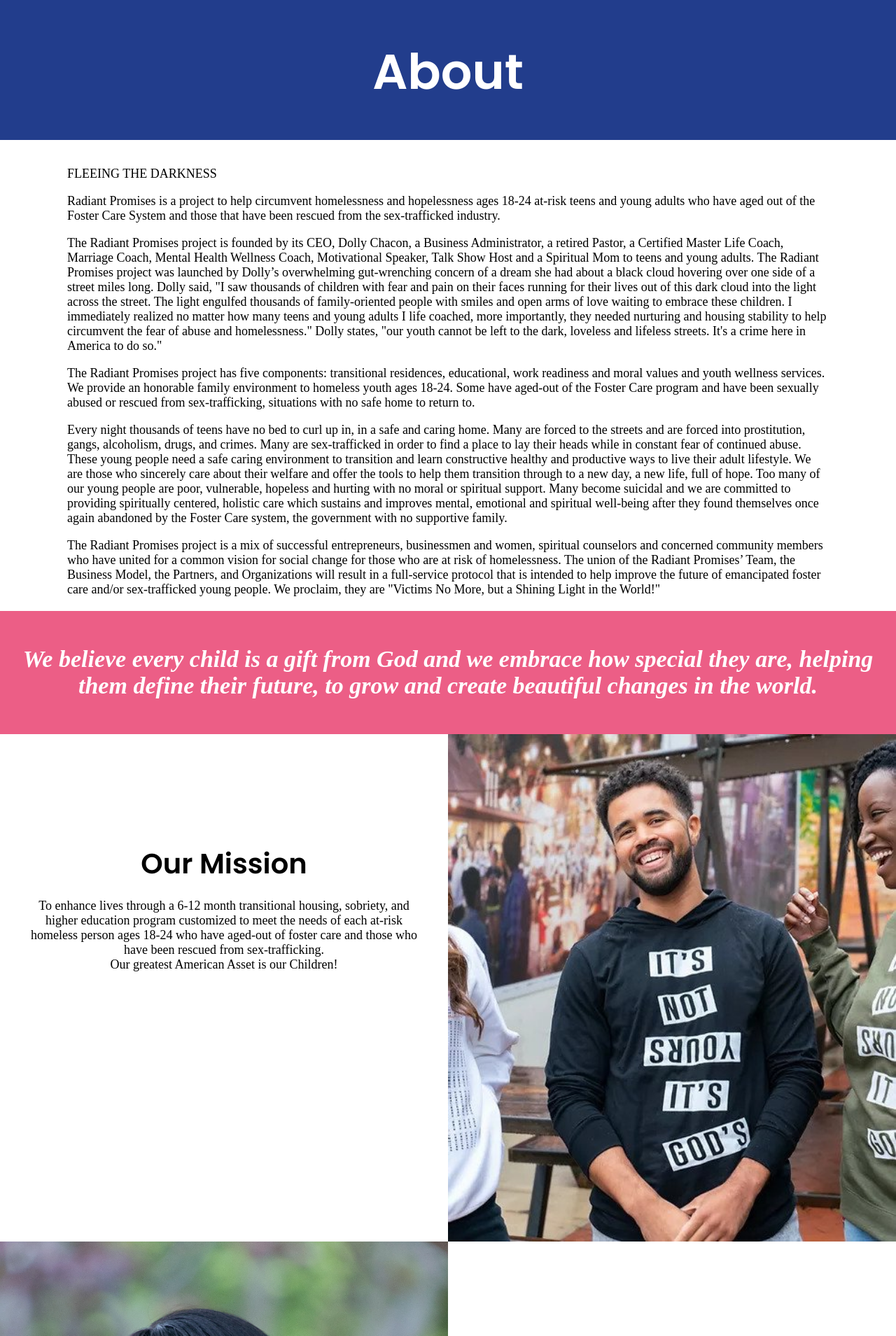
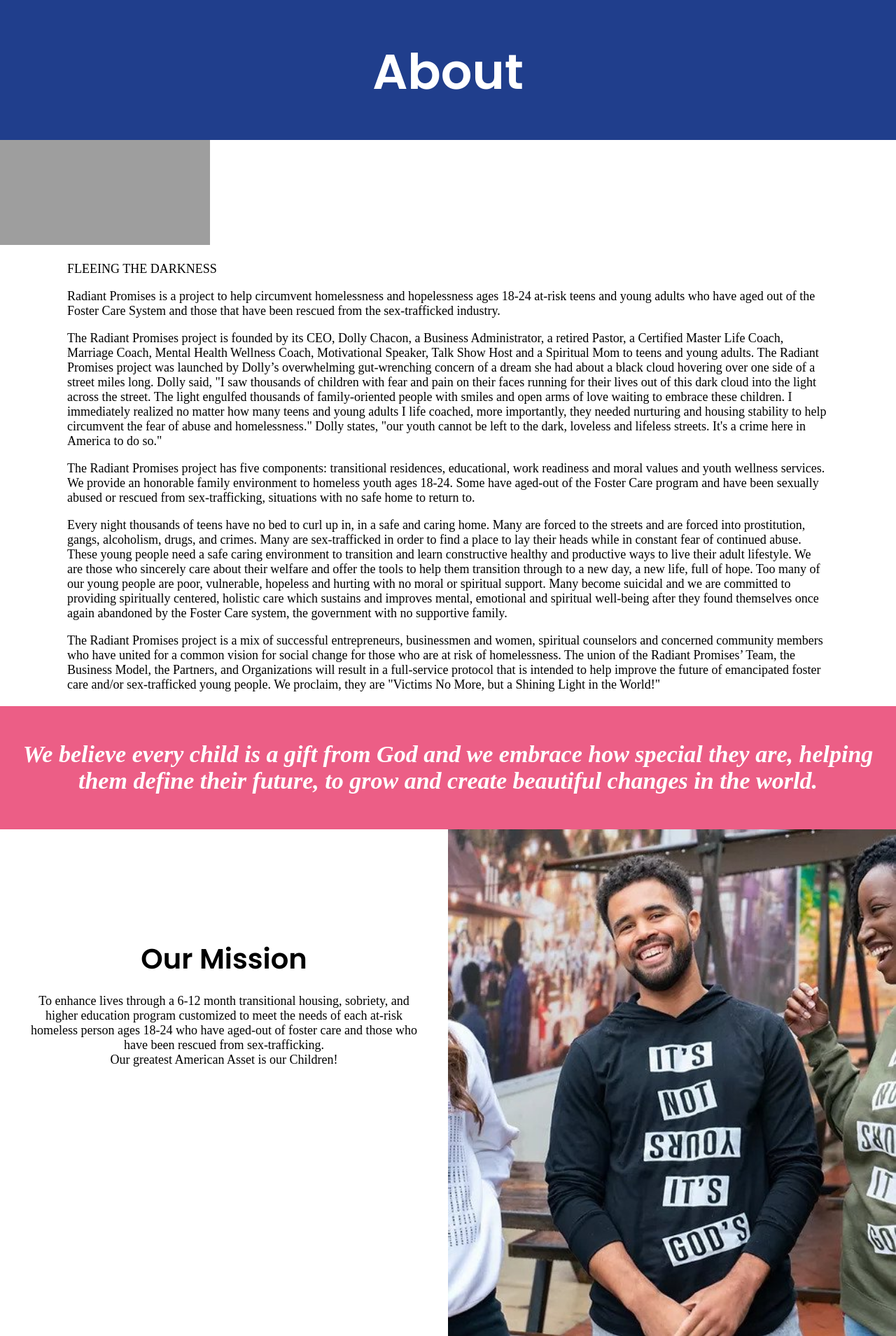
Before and after one commit to RadiantPromises/Program, a Django app: template info/templates/about.html in a window 1280 px wide. Shown: the part 90-1999 px from the top of the page at 70% size. Run offline with Django 3.2, Linux system fonts and the light colour scheme; the template is opened without the code that fills it: most values are stand-ins (such as "Sample title", 1, 10 or a date in 2020); style sheets or scripts are compiled from the project's sources; some libraries are stand-ins or nearby versions; some web fonts are replaced; grey boxes are pictures that could not be loaded.

Commit message:
About update & urls w/views

```diff
--- a/donations/urls.py
+++ b/donations/urls.py
@@ -3,6 +3,7 @@ from . import views
 # localhost:8000/donations
 urlpatterns = [
     path('', views.index),
+    path('phases', views.phases),
     path('stripePayment',views.stripePayment),
     path('stripeTesting',views.stripeTesting),
     path('updatePaymentIntent',views.updatePaymentIntent),
--- a/donations/views.py
+++ b/donations/views.py
@@ -33,6 +33,9 @@ def index(request):
     'fundsRequired':  f"{fundsRequired:,}"
   }
   return render(request,"support.html",context)
+
+def phases(request):
+  return render(request,"phases.html")
 
 def stripeTesting(request):
   stripe.api_key = config('STRIPE_KEY')
--- a/info/static/css/global.css
+++ b/info/static/css/global.css
@@ -1,136 +1,24 @@
-* {
-  padding: 0px;
-  margin: 0px;
-  box-sizing: border-box;
-}
 
-a{
-  text-decoration: none;
-}
 
 /* .container, nav{
   min-width: 1260px;
 } */
 
-/* FONTS */
-@font-face {
-  font-family: Avenir;
-  src: local("Avenir"), url("../fonts/Avenir.ttc") format("truetype");
-}
-
-/*    Replacement for Avenir */
-@font-face {
-  font-family: Metropolis;
-  src: local("Metropolis"),
-    url("../fonts/Metropolis-Light.otf") format("truetype");
-}
-
-@font-face {
-  font-family: Raleway;
-  src: local("Raleway"),
-    url("../fonts/Raleway-ExtraLight.ttf") format("truetype");
-}
-
-@font-face {
-  font-family: Poppins-EL;
-  src: local("Poppins-EL"),
-    url("../fonts/Poppins-ExtraLight.ttf") format("truetype");
-}
-
-@font-face {
-  font-family: Poppins-SB;
-  src: local("Poppins-SB"),
-    url("../fonts/Poppins-SemiBold.ttf") format("truetype");
-}
-
-.bold {
-  font-weight: 900;
-}
-
-.notBold{
-  font-weight: 400;
-}
-
-.centerText{
-  text-align: center;
-}
-
-/* HTML TAGS */
-
-button {
-  background-color: #ec5e87;
-  border: none;
-  color: white;
-}
-
-h1 {
-  font-size: 70px;
-  font-family: Poppins-SB;
-}
-
-h2 {
-  font-size: 40px;
-  font-family: Poppins-SB;
-}
-
-h3 {
-  font-size: 34px;
-  font-family: Avenir;
-}
-
-h4 {
-  font-size: 30px;
-  font-family: Poppins-SB;
-}
-
-h5 {
-  font-size: 28px;
-  font-family: Poppins-SB;
-}
-
-h6 {
-  font-size: 20px;
-  font-family: Poppins-SB;
-}
-
-/* BANNERS */
-.banner {
-  color: white;
-  background-color: #223d8c;
-  text-align: center;
-}
 
 
 
-/*  - Top Banner */
-.top-banner {
-  height: 200px;
-  font-family: Poppins-SB;
-  padding: 50px;
-}
 
-/*   - Action Banner */
-.action-text{
-  font-size: 18px;
-  font-family: Avenir;
-}
 
-/*  - Bottom Banner */
-.bottom-banner {
-  font-family: Avenir;
-  width: 685px;
-  margin: auto;
-  padding: 42px 20px 20px 20px;
-}
 
-#bottom-banner-button {
-  margin-top: 22px;
-  color: black;
-  background-color: white;
-  width: 179px;
-  font-family: Poppins-EL;
-  font-size: 16px;
-}
+
+
+
+
+
+
+
+
+
 
 /* QUICK LINKS FOOTER */
 
--- a/info/templates/about.html
+++ b/info/templates/about.html
@@ -4,8 +4,7 @@
     <meta charset="UTF-8" />
     <meta name="viewport" content="width=device-width, initial-scale=1.0" />
     <title>About | Radiant Promises</title>
-    {% load static %}
-
+    {% load static %} {% load sass_tags %}
     <link
       rel="shortcut icon"
       href="{% static 'img/small_logo.jpg' %}"
@@ -14,6 +13,12 @@
 
     <!-- STYLE SHEETS -->
     <link rel="stylesheet" href="{% static 'css/global.css' %}" />
+    <link href="{% sass_src 'sass/global.scss' %}" rel="stylesheet" type="text/css" />
+    <link
+      href="{% sass_src 'sass/about.scss' %}"
+      rel="stylesheet"
+      type="text/css"
+    />
     <link rel="stylesheet" href="{% static 'css/about.css' %}" />
 
     <!-- SCRIPTS -->
@@ -33,7 +38,15 @@
       <section class="banner top-banner">
         <h1>About</h1>
       </section>
-      <br />
+      <section class="video">
+        <iframe
+          id="priority-video"
+          src="https://www.youtube.com/embed/8kLvWZ-DG6s?&autoplay=1&mute=1"
+          frameborder="0"
+          allow="accelerometer; autoplay; clipboard-write; encrypted-media; gyroscope; picture-in-picture"
+          allowfullscreen
+        ></iframe>
+      </section>
 
       <section class="story">
         <p>FLEEING THE DARKNESS</p>
--- a/info/templates/homepage.html
+++ b/info/templates/homepage.html
@@ -14,6 +14,7 @@
     type="image/x-icon"
     />
     <link rel="stylesheet" href="{% static 'css/global.css' %}" />
+    <link href="{% sass_src 'sass/global.scss' %}" rel="stylesheet" type="text/css" />
     <link href="{% sass_src 'sass/homepage.scss' %}" rel="stylesheet" type="text/css" />
 
     <script src="https://ajax.googleapis.com/ajax/libs/jquery/3.5.1/jquery.min.js"></script>
```
